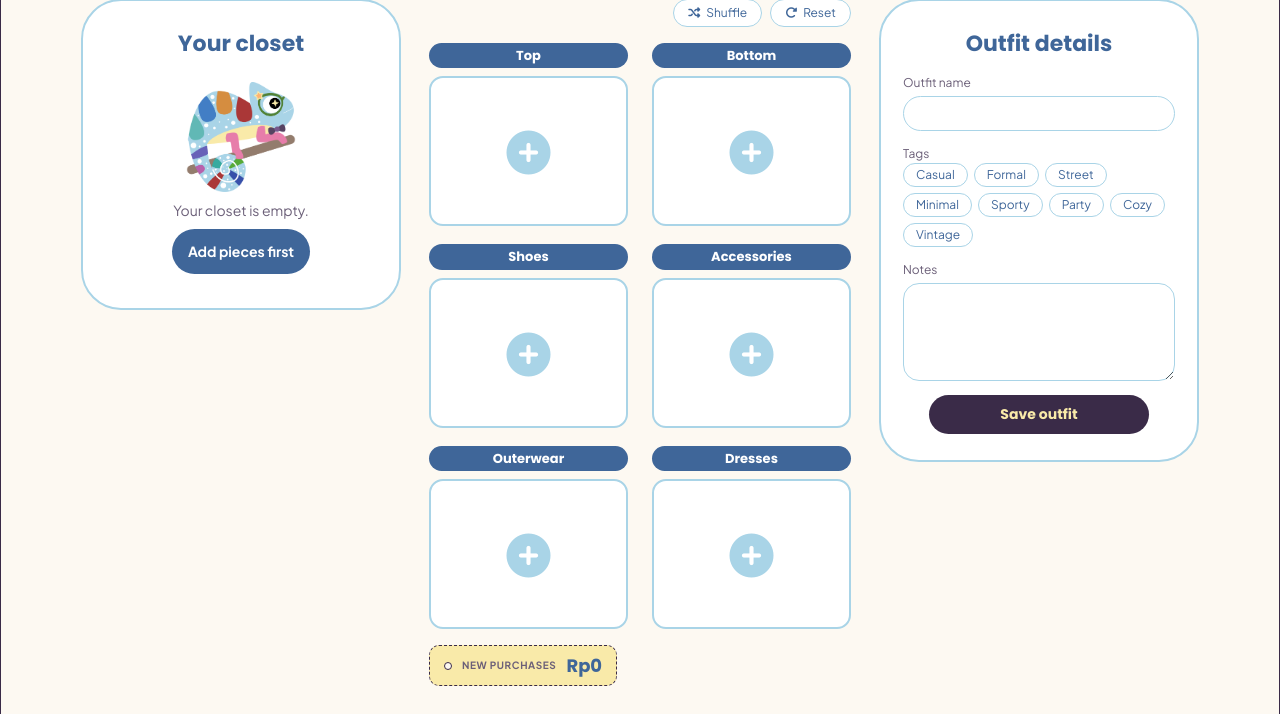
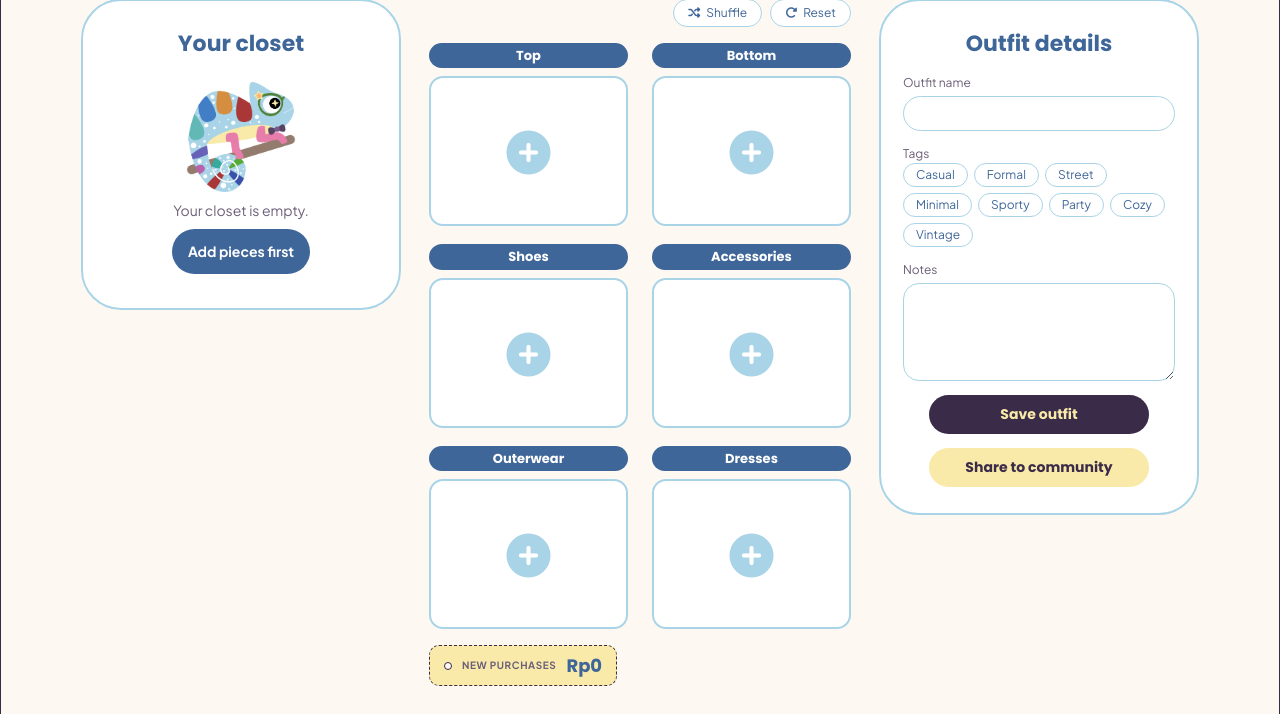
Before and after one commit to pbp-kelompok-a12/RESTYLE, a Django app: page /mixmatch/ in a window 1280 px wide. Shown: the part 252-966 px from the top of the page. Run offline with Django 5.2, Linux system fonts and the light colour scheme; the visitor is signed in with stand-in values (Sample User, id 1); data that the repository does not hold is empty; some libraries are stand-ins or nearby versions; some web fonts are replaced.

Commit message:
Add share to community

```diff
--- a/mixmatch/templates/mixmatch/mixmatch.html
+++ b/mixmatch/templates/mixmatch/mixmatch.html
@@ -118,6 +118,9 @@
                 <textarea name="notes" rows="4" maxlength="500">{{ notes_value }}</textarea>
             </label>
             <button type="submit" class="mm-btn mm-btn-dark">{% if outfit %}Update outfit{% else %}Save outfit{% endif %}</button>
+            <button type="submit" name="share" value="1" class="mm-btn mm-btn-yellow">
+                Share to community
+            </button>
         </aside>
     </form>
     <section class="mm-saved" aria-labelledby="mm-saved-title">
--- a/mixmatch/views.py
+++ b/mixmatch/views.py
@@ -6,6 +6,7 @@ from django.views.decorators.http import require_POST
 from closet.models import Item, STYLE_OPTIONS
 from mixmatch.forms import OutfitForm
 from mixmatch.models import Outfit, SLOTS, SLOT_CATEGORIES, SLOT_LABELS, slot_for_category
+from community.models import Post
 
 LOGIN_URL = "/login"
 
@@ -55,6 +56,17 @@ def builder_context(request, form=None, outfit=None):
 def show_mixmatch(request):
     return render(request, "mixmatch/mixmatch.html", builder_context(request))
 
+def share_to_community(request, outfit):
+    parts = [f"My outfit: {outfit.name}"]
+    if outfit.notes:
+        parts.append(outfit.notes)
+    if outfit.tags:
+        parts.append(" ".join(f"#{tag.lower()}" for tag in outfit.tags))
+    post = Post.objects.create(author=request.user, content="\n\n".join(parts)[:1000])
+    post.tagged_items.set(outfit.pieces)
+    messages.success(request, f'"{outfit.name}" is now live in the community.')
+    return redirect("community:show_community")
+
 def report_errors(request, form):
     for errors in form.errors.values():
         messages.error(request, errors[0])
@@ -68,6 +80,8 @@ def save_outfit(request):
         outfit = form.save(commit=False)
         outfit.user = request.user
         outfit.save()
+        if request.POST.get("share") == "1":
+            return share_to_community(request, outfit)
         messages.success(request, f'Yay! "{outfit.name}" is saved.')
         return redirect("mixmatch:show_mixmatch")
     report_errors(request, form)
@@ -80,6 +94,8 @@ def edit_outfit(request, outfit_id):
     if request.method == "POST":
         if form.is_valid():
             form.save()
+            if request.POST.get("share") == "1":
+                return share_to_community(request, outfit)
             messages.success(request, f'"{outfit.name}" was updated!')
             return redirect("mixmatch:show_mixmatch")
         report_errors(request, form)
```
